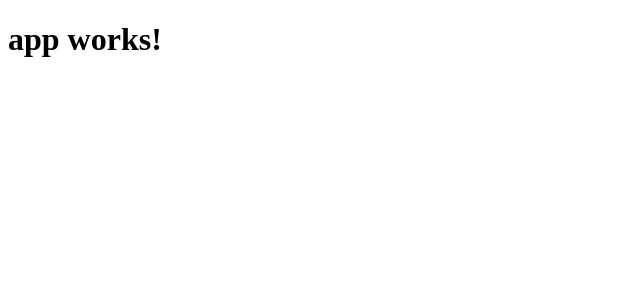
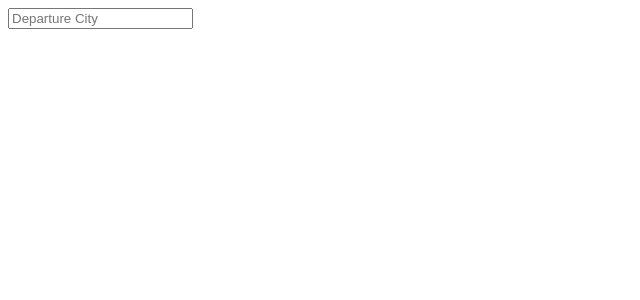
Before and after one commit to DanaIliescu/forms-mandatory-1, an Angular app: page / in a window 1280 px wide. Shown: the top 300 px of the page, without its empty margins (0-640 px from the left). Built offline with nearby package versions, Linux system fonts and the light colour scheme.

Commit message:
created the air-form component

```diff
--- /dev/null
+++ b/src/app/air-form/air-form.component.html
@@ -0,0 +1,13 @@
+<form [formGroup]="mainForm"
+  (ngSubmit)="onSubmit()"
+>
+
+    <div>
+      <input type="text"
+        name="departureCity"
+        placeholder="Departure City"
+        id="departureCity"
+        formControlName="departureCity"
+      >
+    </div>
+</form>
--- /dev/null
+++ b/src/app/air-form/air-form.component.ts
@@ -0,0 +1,21 @@
+import { Component, OnInit } from '@angular/core';
+import { FormGroup, FormBuilder, Validators,
+  FormControl } from '@angular/forms';
+
+@Component({
+  selector: 'air-form',
+  templateUrl: './air-form.component.html',
+  styleUrls: ['./air-form.component.css']
+})
+export class AirFormComponent implements OnInit {
+  private mainForm: FormGroup;
+
+  constructor(private formBuilder: FormBuilder) { }
+
+  ngOnInit() {
+    this.mainForm = this.formBuilder.group({
+      departureCity: ['', Validators.required]
+    });
+  }
+
+}
--- a/src/app/app.component.html
+++ b/src/app/app.component.html
@@ -1,3 +1 @@
-<h1>
-  {{title}}
-</h1>
+<air-form></air-form>
```
Also changed, not shown: src/app/app.module.ts (+5 -2 lines), src/app/air-form/air-form.component.css (added), 1 other file (tests, documents, lock files or other folders).
